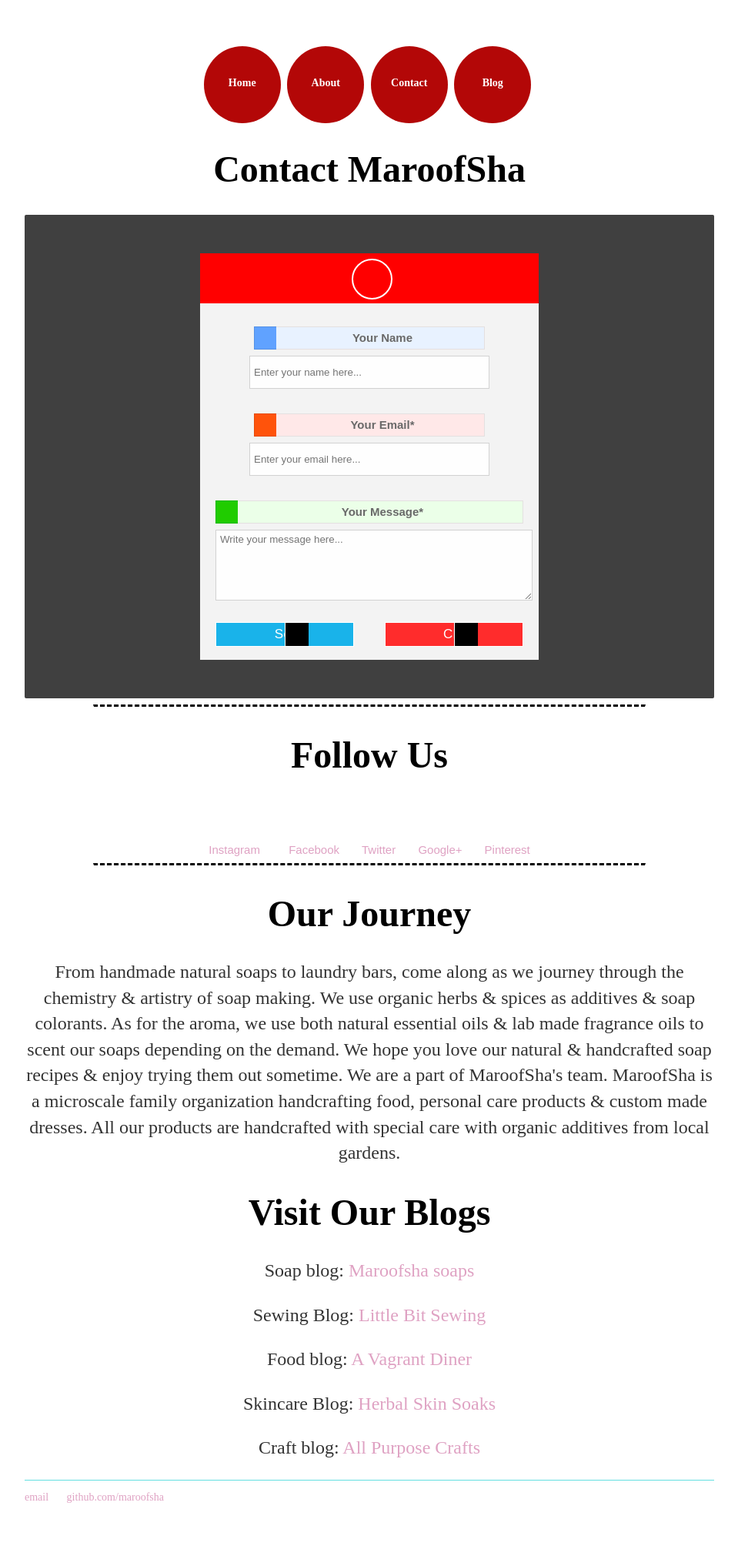
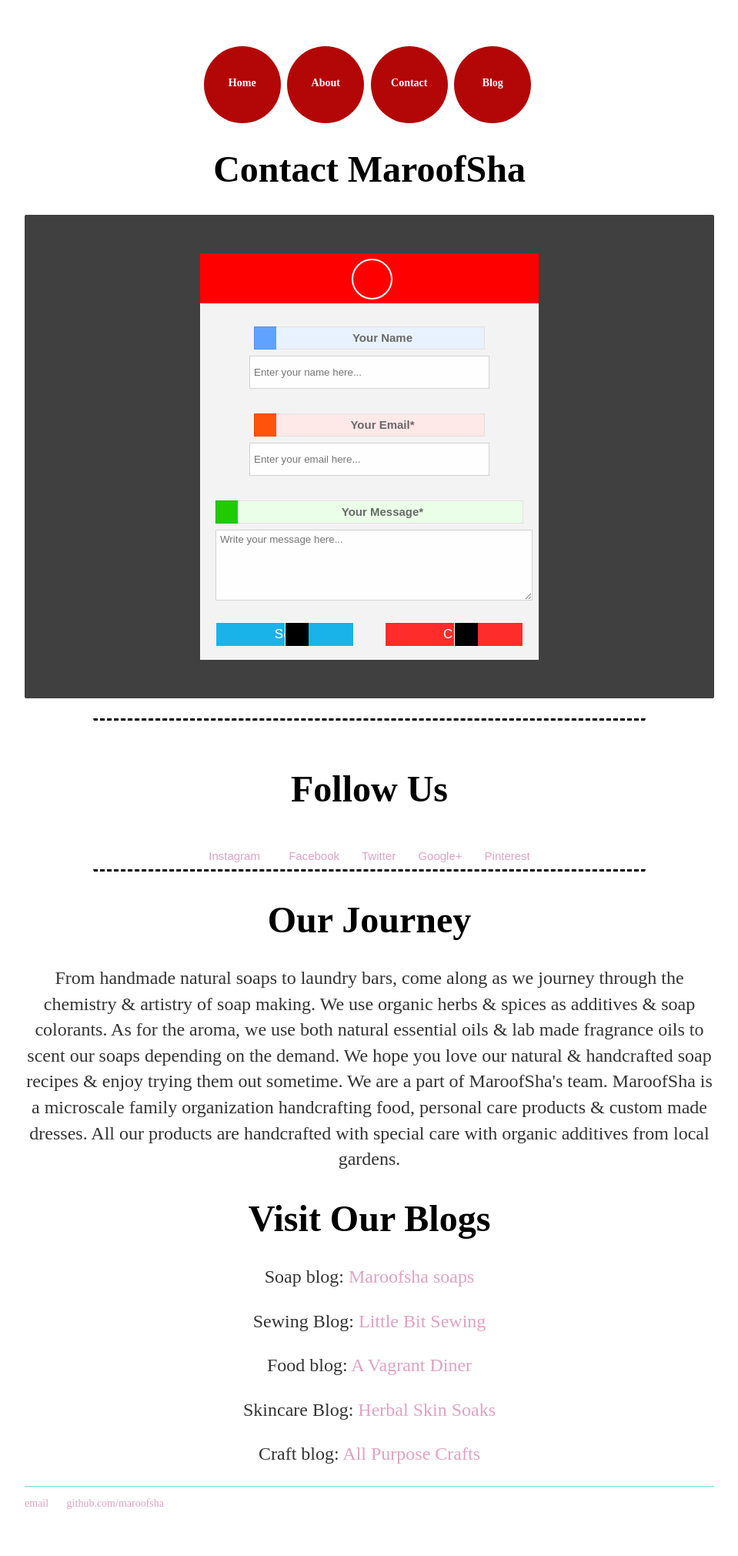
Before and after one commit to maroofsha/maroofsha.github.io, a Jekyll site: the page built from contact.html, in a window 1280 px wide. Shown: the whole page at 77% size, without its empty margins (160-1119 px from the left). Built offline with Jekyll 4.4.1, drawn with Linux system fonts in a browser that asks for light colours.

Commit message:
Create contact.html

```diff
--- a/contact.html
+++ b/contact.html
@@ -318,18 +318,20 @@
 </div>
 </div>
 
+   <div style="text-align: center;">
+<br /></div>
+
+
+
 <hr color="#fff" size="4" style="border-top: 3px dashed #000;" width="80%">
 
 
-
+   <div style="text-align: center;">
+<br /></div>
 
 
  <h1>Follow Us</h1>
     <div style="text-align: center;">
-<br /></div>
-<div style="text-align: center;">
-<br /></div>
-<div style="text-align: center;">
 <br /></div>
 <div style="text-align: center;">
 <a href="http://www.instagram/maroofsha" style="background-color: white;
```
